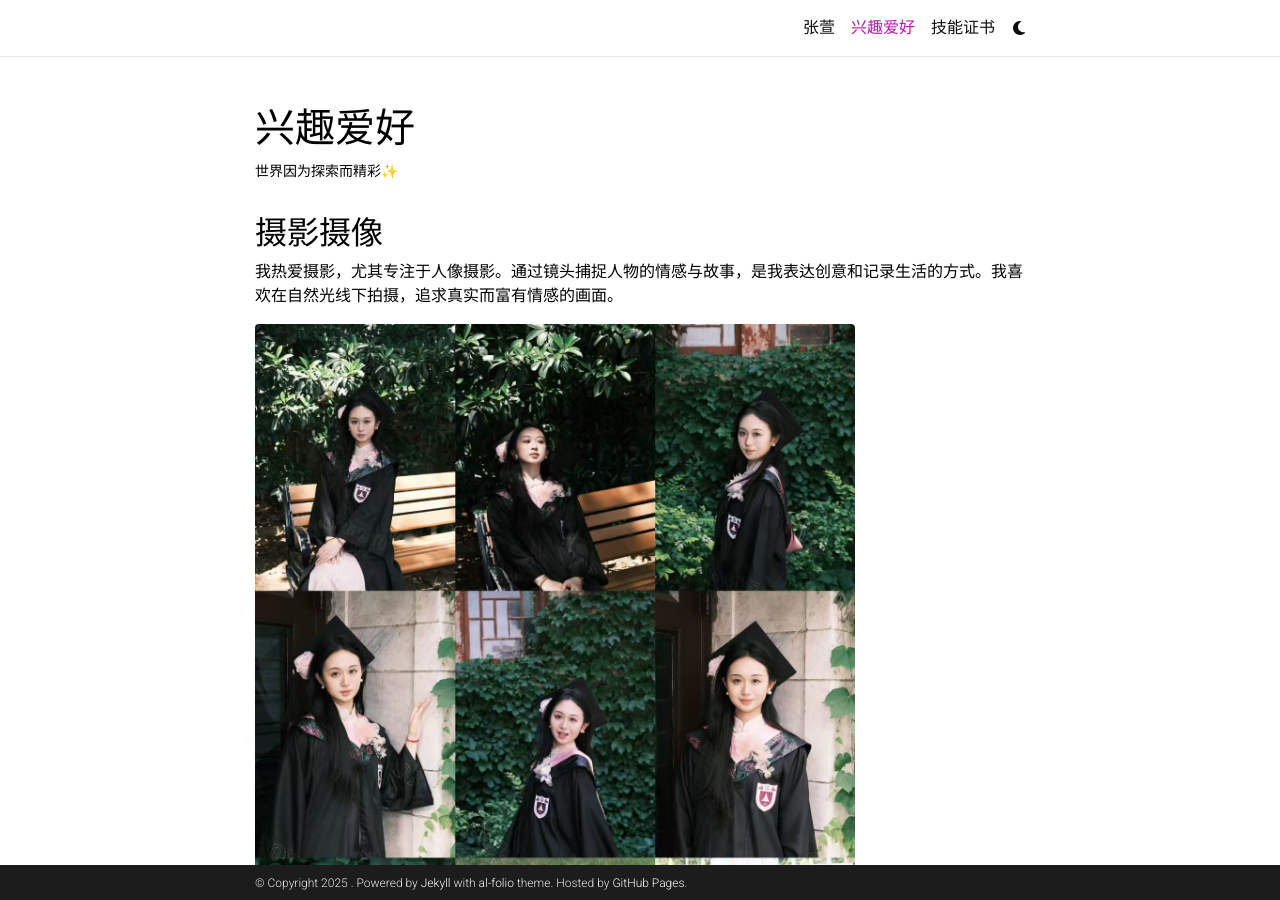
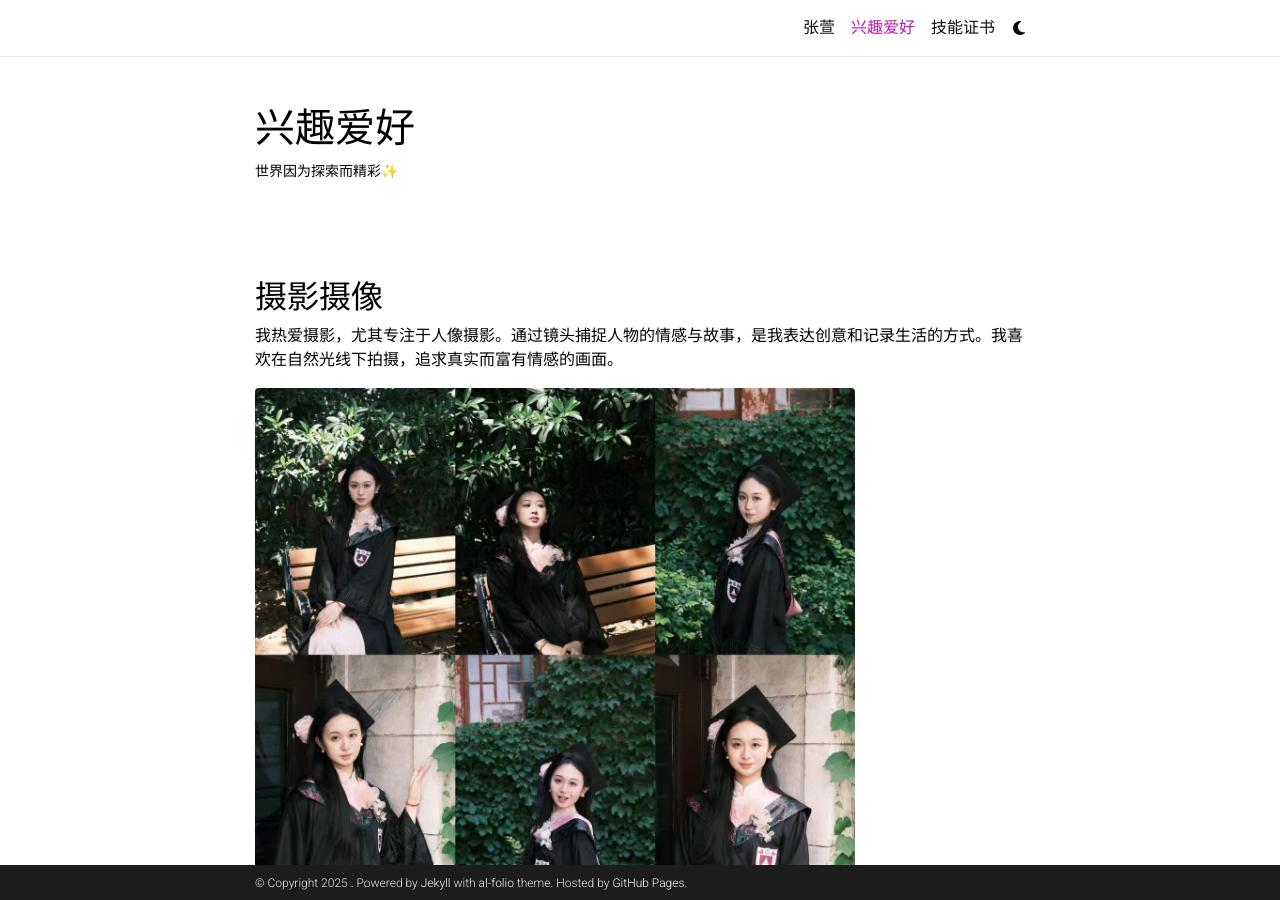
Before and after one commit to ZhangXuan0406/ZhangXuan0406.github.io, a Jekyll site: the page built from _pages/teaching.md, in a window 1280 px wide and 900 px high. Built offline with Jekyll 4.4.1, drawn with Linux system fonts in a browser that asks for light colours; comment, search, counter and statistics services are not loaded; a style sheet for code colours, icons or effects is not loaded.

Commit message:
Update teaching.md

```diff
--- a/_pages/teaching.md
+++ b/_pages/teaching.md
@@ -6,6 +6,7 @@
 nav: true
 nav_order: 2
 ---
+<br><br>
 
 ## 摄影摄像
 
@@ -26,7 +27,7 @@
   </div>
 </div>
 
-<br><br><br>
+<br><br>
 
 
 ## 视频剪辑
@@ -64,7 +65,7 @@
   </tr>
 </table>
 
-<br><br><br>
+<br><br>
 
 
 ## 新闻撰稿
```
